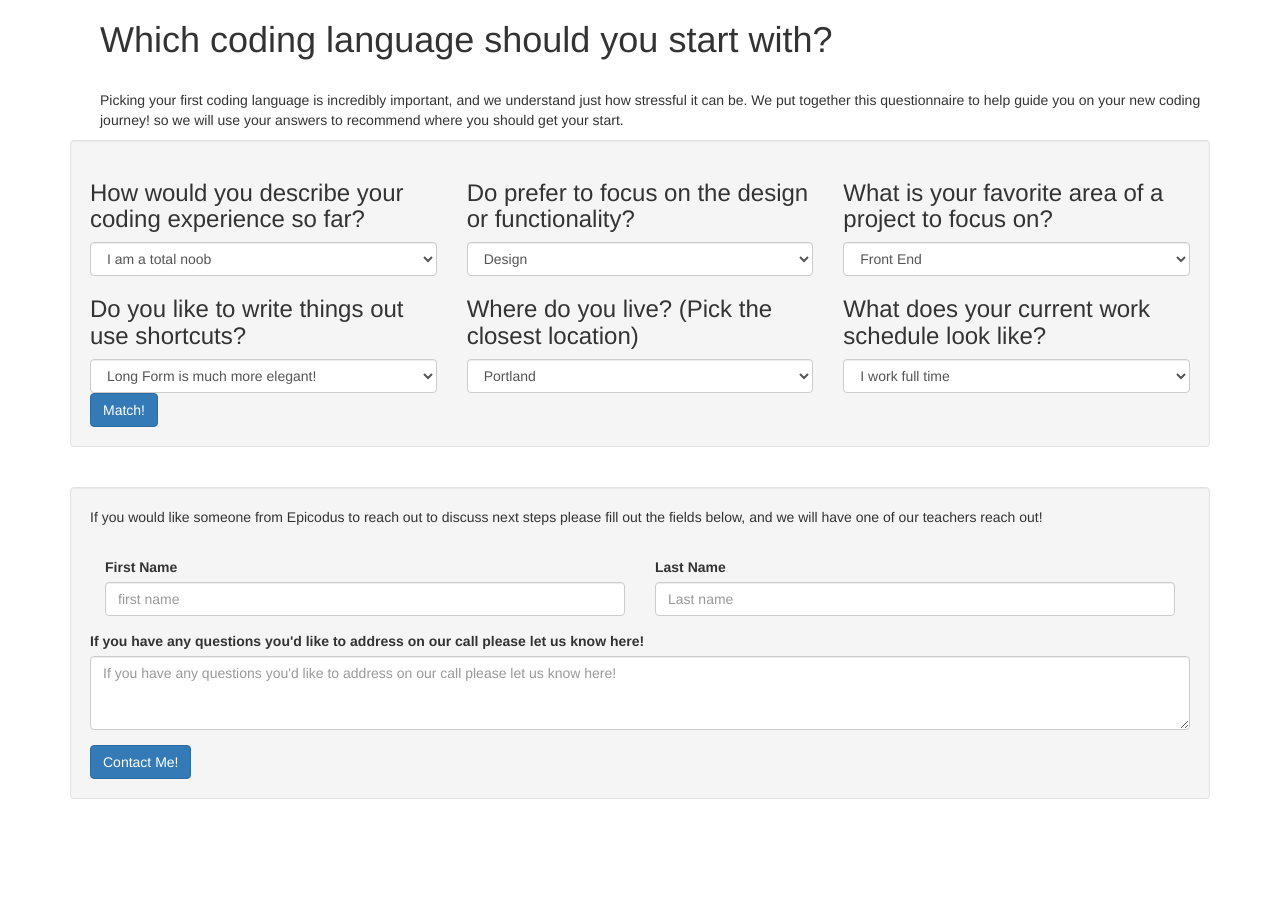
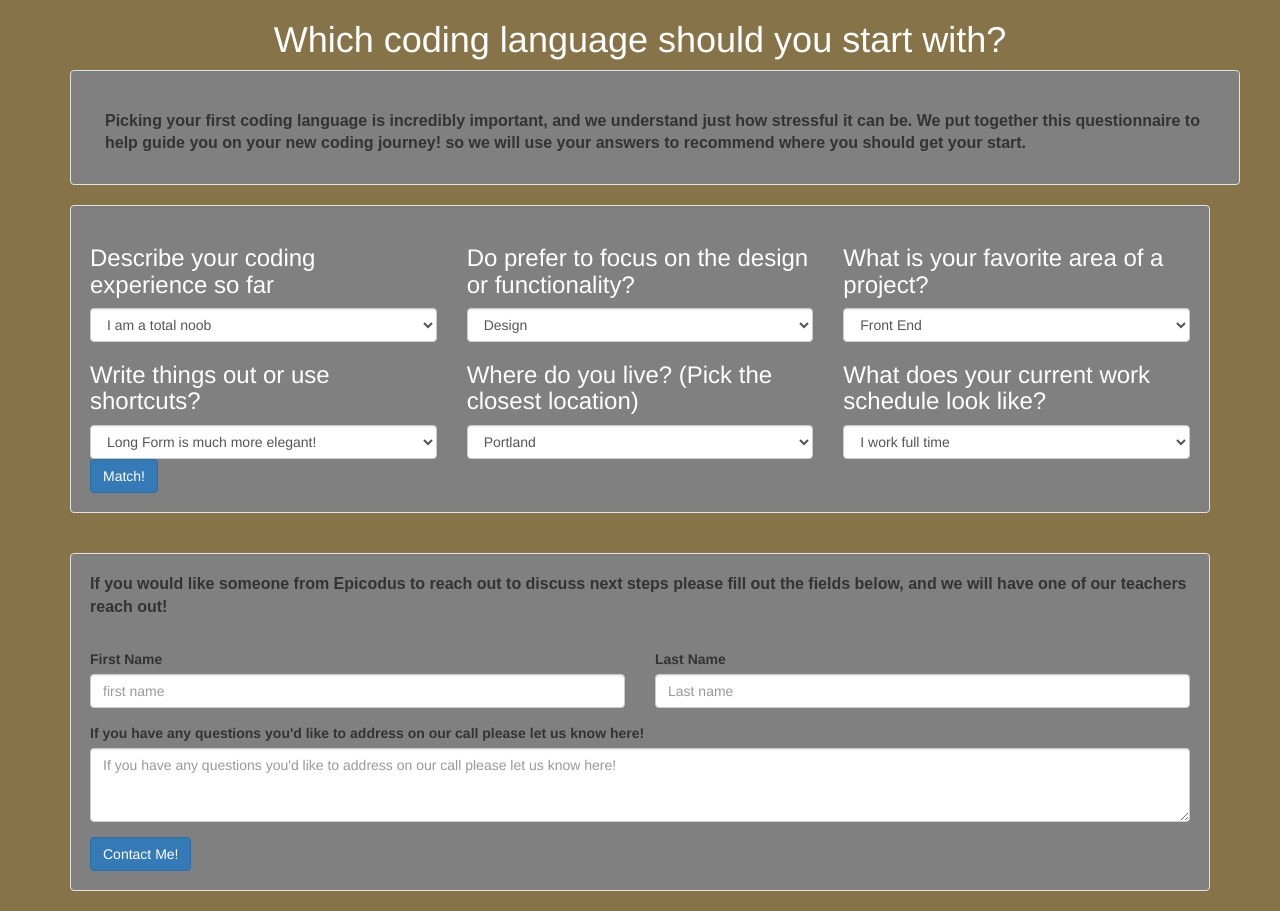
Before and after one commit to alexskreen/JavaScript-jQuery-Independent-Project, a plain HTML site: page index.html in a window 1280 px wide. Before the commit the page ends 819 px from the top, so only its background shows below. Drawn offline with Linux system fonts and the light colour scheme.

Commit message:
Update css to style site. Add image in header

```diff
--- a/css/styles.css
+++ b/css/styles.css
@@ -9,3 +9,36 @@
 /* h3 {
   font-size: medium;
 } */
+
+body {
+  background-color: #877348;
+}
+
+.well {
+  background-color: #808080;
+}
+
+h1 {
+  color: white;
+  text-align: center;
+}
+
+h3 {
+  color: white;
+}
+p {
+  font-size: medium;
+  font-weight: bold;
+  font-family: sans-serif;
+}
+
+img {
+  max-width:1000px;
+  max-height:200px;
+}
+.center {
+  display: block;
+  margin-left: auto;
+  margin-right: auto;
+  width: 50%;
+}
--- a/index.html
+++ b/index.html
@@ -9,9 +9,10 @@
   </head>
   <body>
     <div class="container">
-      <div class="container">
+      <!-- <img src="https://miro.medium.com/max/3118/1*iwPLQjyFYRTVeQ2cb4S9rA.png" alt="image of some example code" class="center"> -->
+      <h1><h1>Which coding language should you start with?</h1></h1>
+      <div class="container well">
         <div class="col-md-12">
-          <h1>Which coding language should you start with?</h1>
           <br>
           <p>Picking your first coding language is incredibly important, and we understand just how stressful it can be. We put together this questionnaire to help guide you on your new coding journey! so we will use your answers to recommend where you should get your start.</p>
         </div>
@@ -20,7 +21,7 @@
         <div class="well">
           <div class="row">
             <div class="masterQuestion col-md-4">
-              <h3>How would you describe your coding experience so far?</h3>
+              <h3>Describe your coding experience so far</h3>
               <select class="form-control" id="experience">
                 <option value="1">I am a total noob</option>
                 <option value="2">I have dabbled a bit online</option>
@@ -37,7 +38,7 @@
               </select>
             </div>
             <div class="col-md-4">
-              <h3>What is your favorite area of a project to focus on?</h3>
+              <h3>What is your favorite area of a project?</h3>
               <select class="form-control" id="frontEndBackEnd">
                 <option value="1">Front End</option>
                 <option value="2">
@@ -48,7 +49,7 @@
           </div>
           <div class="row">
             <div class="col-md-4">
-              <h3>Do you like to write things out use shortcuts?</h3>
+              <h3>Write things out or use shortcuts?</h3>
               <select class="form-control" id="longForm">
                 <option value="1">Long Form is much more elegant!</option>
                 <option value="2">
@@ -105,16 +106,16 @@
           <p>If you would like someone from Epicodus to reach out to discuss next steps please fill out the fields below, and we will have one of our teachers reach out!</p>
           <br>
           <form id="contactMeForm">
-            <div class="form-row">
+            <div class="row">
               <div class="form-group col-md-6">
                   <label for="firstName">First Name</label>
                 <input type="text" id="firstName" class="form-control" placeholder="first name">
               </div>
-              <div class="form-row">
+              <!-- <div class="form-row"> -->
               <div class="form-group col-md-6">
                   <label for="lastName">Last Name</label>
                   <input type="text" id="lastName" class="form-control" placeholder="Last name">
-              </div>
+              <!-- </div> -->
               </div>
             </div>
             <div class="row-md-12">
```
